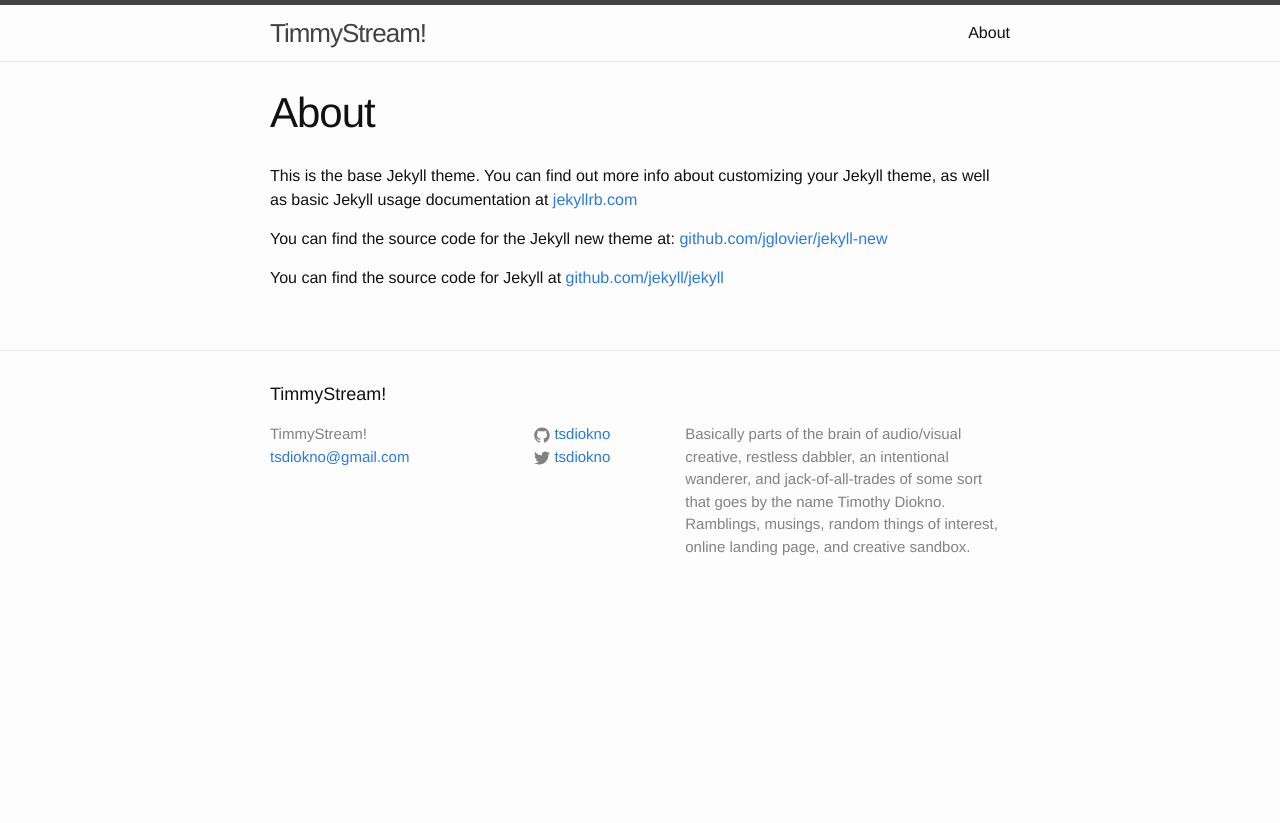
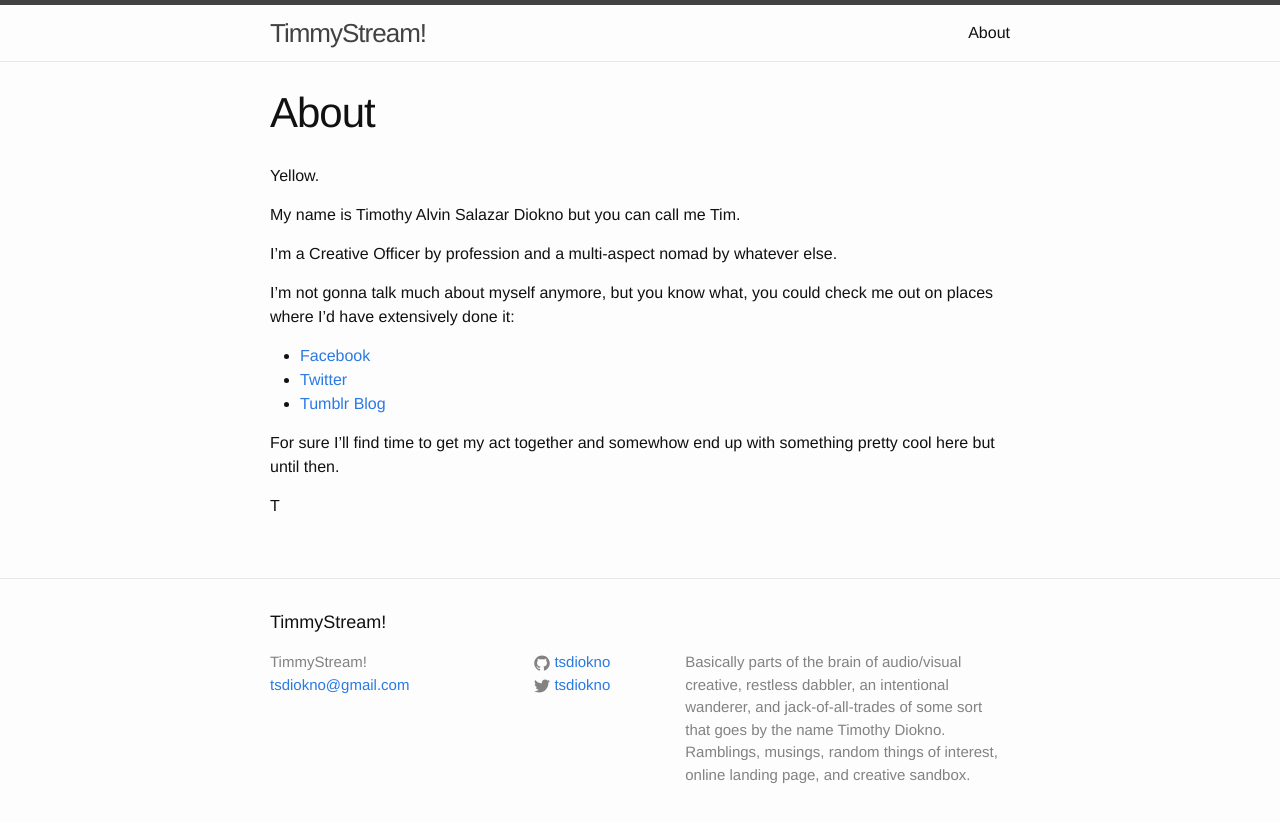
Before and after one commit to tsdiokno/tsdiokno.github.io, a Jekyll site: the page built from about.md, in a window 1280 px wide. Shown: the top 823 px of the page. Built offline with Jekyll 4.4.1, drawn with Linux system fonts in a browser that asks for light colours.

Commit message:
Edited About.

```diff
--- a/about.md
+++ b/about.md
@@ -4,8 +4,18 @@ title: About
 permalink: /about/
 ---
 
-This is the base Jekyll theme. You can find out more info about customizing your Jekyll theme, as well as basic Jekyll usage documentation at [jekyllrb.com](http://jekyllrb.com/)
+Yellow.
 
-You can find the source code for the Jekyll new theme at: [github.com/jglovier/jekyll-new](https://github.com/jglovier/jekyll-new)
+My name is Timothy Alvin Salazar Diokno but you can call me Tim.
 
-You can find the source code for Jekyll at [github.com/jekyll/jekyll](https://github.com/jekyll/jekyll)
+I'm a Creative Officer by profession and a multi-aspect nomad by whatever else.
+
+I'm not gonna talk much about myself anymore, but you know what, you could check me out on places where I'd have extensively done it:
+
+  * [Facebook](http://fb.com/tsdiokno)
+  * [Twitter](http://twitter.com/tsdiokno)
+  * [Tumblr Blog](http://tmmystream.tumblr.com)
+
+For sure I'll find time to get my act together and somewhow end up with something pretty cool here but until then.
+
+T
```
Also changed, not shown: 2 other files.
